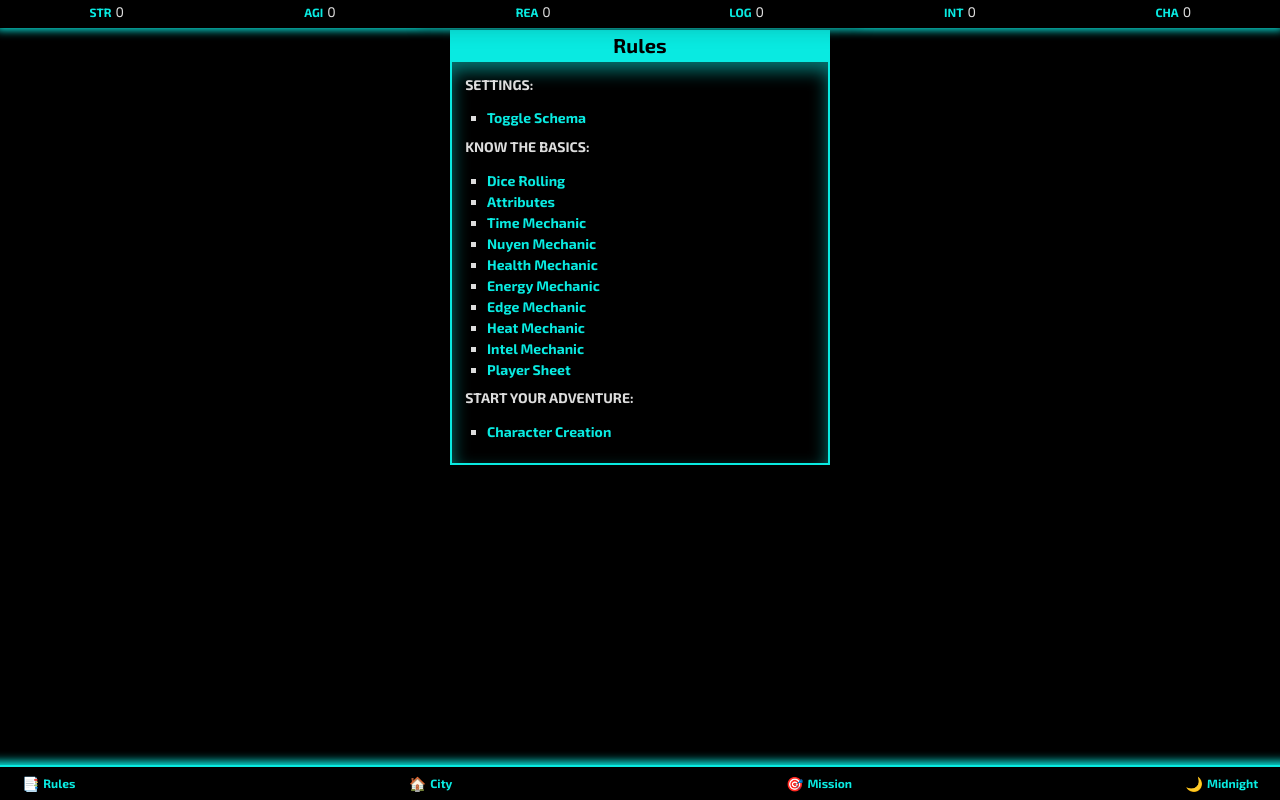
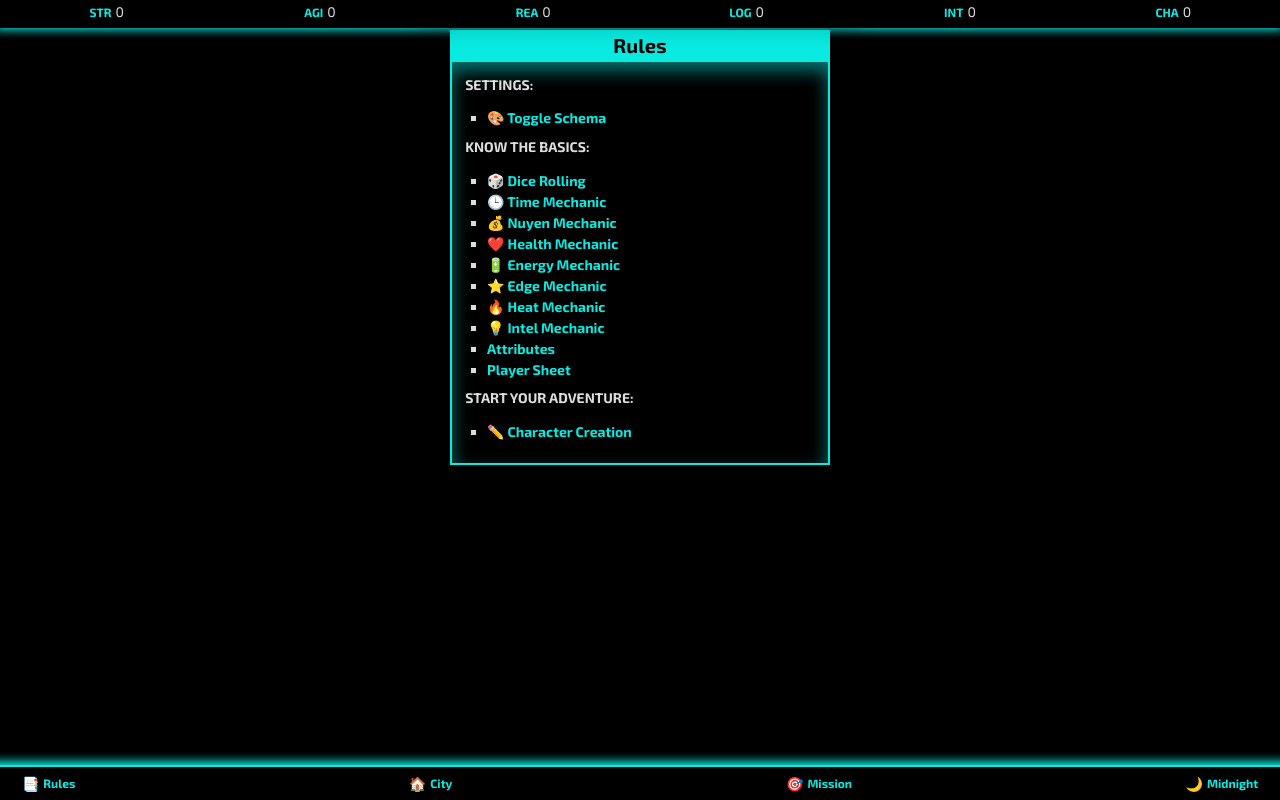
Before and after one commit to BroBuddy/shadowrun-neonhollow, a React (Vite) app: page /rules in a window 1280 px wide. Built offline with nearby package versions, Linux system fonts and the light colour scheme; no server answers.

Commit message:
added icons

```diff
--- a/src/feature/mechanic/mechanicData.ts
+++ b/src/feature/mechanic/mechanicData.ts
@@ -3,14 +3,95 @@ import { Mechanic } from './MechanicType'
 const mechanicData: Mechanic[] = [
     {
         tag: 'dice',
-        title: 'Dice Rolling',
+        title: '🎲 Dice Rolling',
         description:
-            'Roll 🎲 Dice to determine outcomes and navigate chance-based scenarios.',
+            'Roll Dice to determine outcomes and navigate chance-based scenarios.',
         list: [
             'Roll 1d6 for a result between 1 and 6.',
             'Roll 2d6 to add results together.',
             'Rolling double ones escalate the heat level by one.',
             'Rolling double sixes rewards you with 1 Intel.',
+        ],
+    },
+    {
+        tag: 'time',
+        title: '🕒 Time Mechanic',
+        description:
+            'Manage your Time wisely to achieve objectives within a limited framework.',
+        list: [
+            '6 days to dismantle the system, with 6 hours per cycle.',
+            'In total, only thirty-six actions to be allocated thoughtfully.',
+            'Each action consumes 1 hour and may only be performed once daily, except when at a SafeHouse.',
+            'Roll on the Event Matrix at the end of the day.',
+        ],
+    },
+    {
+        tag: 'nuyen',
+        title: '💰 Nuyen Mechanic',
+        description:
+            'Earn, save, and spend Nuyen to progress through various challenges.',
+        list: [
+            'Nuyen is the currency of the Shadowrun universe.',
+            'Most facility actions require Nuyen.',
+            'Facilities offer opportunities to earn Nuyen.',
+        ],
+    },
+    {
+        tag: 'health',
+        title: '❤️ Health Mechanic',
+        description:
+            'Maintain your Health to survive in the harsh environments of the game.',
+        list: [
+            'Health ranges from 0 to 10 and cannot exceed these limits.',
+            'If Health reaches 0, the game is over.',
+            'Service Providers: VitalClinic, IronGym, SafeHouse.',
+        ],
+    },
+    {
+        tag: 'energy',
+        title: '🔋 Energy Mechanic',
+        description:
+            'Balance Energy to avoid consequences and keep moving forward.',
+        list: [
+            'Energy ranges from 0 to 10 and cannot exceed these limits.',
+            'Each point below 0 costs 1 Health point.',
+            'Service Providers: DreamHaven, CyberLab, EchoGarden.',
+        ],
+    },
+    {
+        tag: 'Edge',
+        title: '⭐ Edge Mechanic',
+        description:
+            'Use Edge to gain advantages and influence outcomes in skill checks.',
+        list: [
+            'Edge ranges from 0 to 6 and cannot exceed these limits.',
+            'Spend 1 Edge during a skill check to gain an additional roll.',
+            'Spend 1 Edge before a roll to add your current Edge level as a bonus to that check.',
+            'Service Providers: Skill Checks, Town Events, Mr. Johnson.',
+        ],
+    },
+    {
+        tag: 'heat',
+        title: '🔥 Heat Mechanic',
+        description:
+            'Manage Heat to avoid being hunted and losing access to services.',
+        list: [
+            'Heat ranges from 0 to 6 and cannot exceed these limits.',
+            "Higher Heat levels cause the Corp's special ops to hunt you down.",
+            'Lose Health and Energy equal to your current Heat level.',
+            'More Heat locks down town districts and restricts services.',
+            'Service Providers: SecurityHub, EchoGarden, SafeHouse.',
+        ],
+    },
+    {
+        tag: 'intel',
+        title: '💡 Intel Mechanic',
+        description:
+            'Gather Intel to unlock missions and bring down adversaries strategically.',
+        list: [
+            'Intel ranges from 0 to 6 and cannot exceed these limits.',
+            "You'll need Intel to fund missions from Mr. Johnson.",
+            'Service Providers: CyberLab, PulseBar, SmugglerDen.',
         ],
     },
     {
@@ -24,87 +105,6 @@ const mechanicData: Mechanic[] = [
             'Each attribute is limited to a maximum of six, excluding temporary boosts.',
             'To succeed at a skill check, you must select one of your attributes and incorporate it into a targeted roll.',
             'No need to track your attributes — they’re fully implemented in the header.',
-        ],
-    },
-    {
-        tag: 'time',
-        title: 'Time Mechanic',
-        description:
-            'Manage your 🕒 Time wisely to achieve objectives within a limited framework.',
-        list: [
-            '6 days to dismantle the system, with 6 hours per cycle.',
-            'In total, only thirty-six actions to be allocated thoughtfully.',
-            'Each action consumes 1 hour and may only be performed once daily, except when at a SafeHouse.',
-            'Roll on the Event Matrix at the end of the day.',
-        ],
-    },
-    {
-        tag: 'nuyen',
-        title: 'Nuyen Mechanic',
-        description:
-            'Earn, save, and spend 💰 Nuyen to progress through various challenges.',
-        list: [
-            'Nuyen is the currency of the Shadowrun universe.',
-            'Most facility actions require Nuyen.',
-            'Facilities offer opportunities to earn Nuyen.',
-        ],
-    },
-    {
-        tag: 'health',
-        title: 'Health Mechanic',
-        description:
-            'Maintain your ❤️ Health to survive in the harsh environments of the game.',
-        list: [
-            'Health ranges from 0 to 10 and cannot exceed these limits.',
-            'If Health reaches 0, the game is over. 💀',
-            'Service Providers: VitalClinic, IronGym, SafeHouse.',
-        ],
-    },
-    {
-        tag: 'energy',
-        title: 'Energy Mechanic',
-        description:
-            'Balance 🔋 Energy to avoid consequences and keep moving forward.',
-        list: [
-            'Energy ranges from 0 to 10 and cannot exceed these limits.',
-            'Each point below 0 costs 1 Health point.',
-            'Service Providers: DreamHaven, CyberLab, EchoGarden.',
-        ],
-    },
-    {
-        tag: 'Edge',
-        title: 'Edge Mechanic',
-        description:
-            'Use ⭐ Edge to gain advantages and influence outcomes in skill checks.',
-        list: [
-            'Edge ranges from 0 to 6 and cannot exceed these limits.',
-            'Spend 1 Edge during a skill check to gain an additional roll.',
-            'Spend 1 Edge before a roll to add your current Edge level as a bonus to that check.',
-            'Service Providers: Skill Checks, Town Events, Mr. Johnson.',
-        ],
-    },
-    {
-        tag: 'heat',
-        title: 'Heat Mechanic',
-        description:
-            'Manage 🔥 Heat to avoid being hunted and losing access to services.',
-        list: [
-            'Heat ranges from 0 to 6 and cannot exceed these limits.',
-            "Higher Heat levels cause the Corp's special ops to hunt you down.",
-            'Lose Health and Energy equal to your current Heat level.',
-            'More Heat locks down town districts and restricts services.',
-            'Service Providers: SecurityHub, EchoGarden, SafeHouse.',
-        ],
-    },
-    {
-        tag: 'intel',
-        title: 'Intel Mechanic',
-        description:
-            'Gather 💡 Intel to unlock missions and bring down adversaries strategically.',
-        list: [
-            'Intel ranges from 0 to 6 and cannot exceed these limits.',
-            "You'll need Intel to fund missions from Mr. Johnson.",
-            'Service Providers: CyberLab, PulseBar, SmugglerDen.',
         ],
     },
     {
--- a/src/pages/Rules.tsx
+++ b/src/pages/Rules.tsx
@@ -21,7 +21,7 @@ const Rules = () => {
                                 className="cursor-pointer"
                                 onClick={toggleColorScheme}
                             >
-                                Toggle Schema
+                                🎨 Toggle Schema
                             </a>
                         </li>
                     </ul>
@@ -44,7 +44,7 @@ const Rules = () => {
                                 aria-label="Character Creation"
                                 title="Character Creation"
                             >
-                                Character Creation
+                                ✏️ Character Creation
                             </Link>
                         </li>
                     </ul>
```
